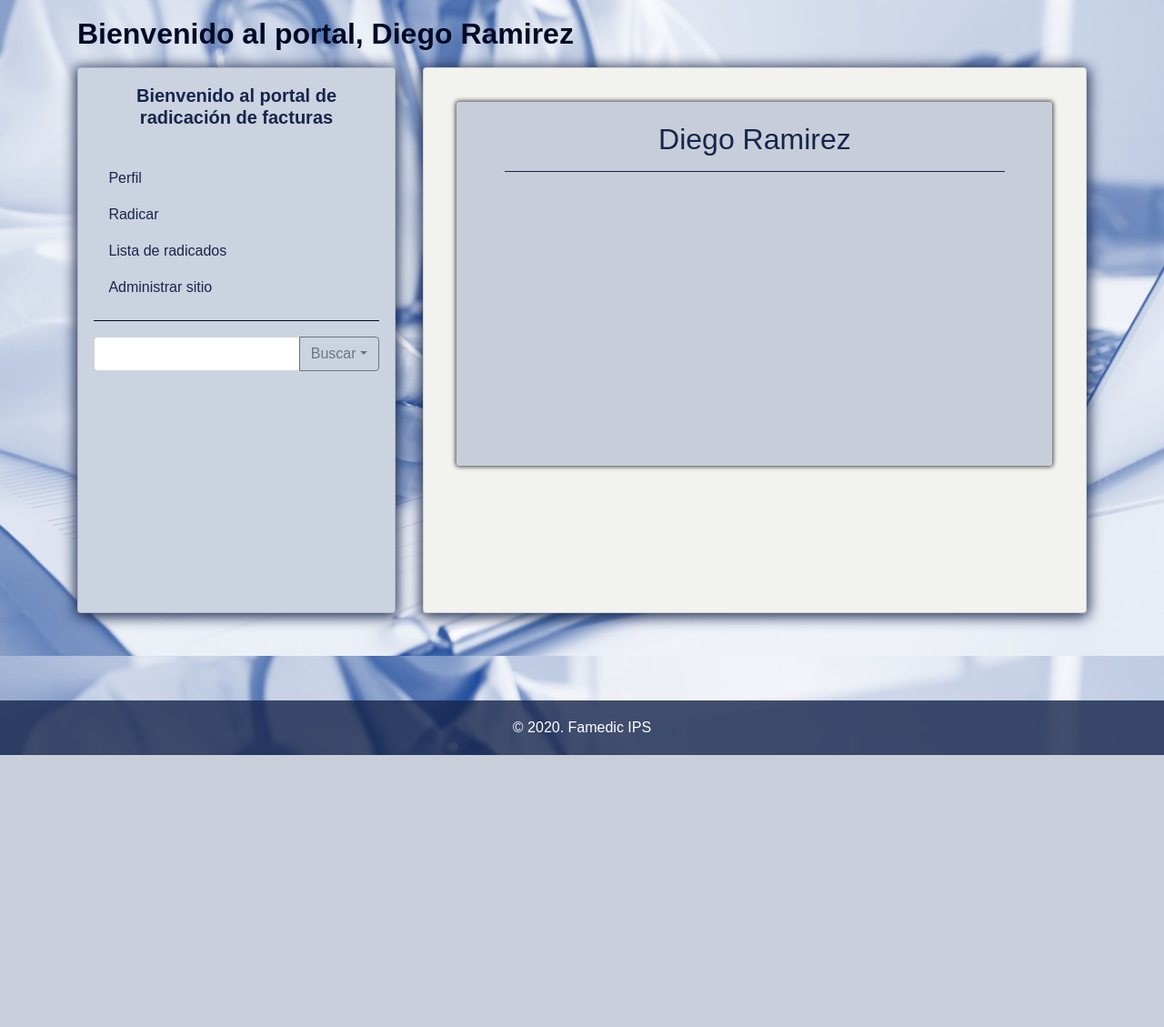
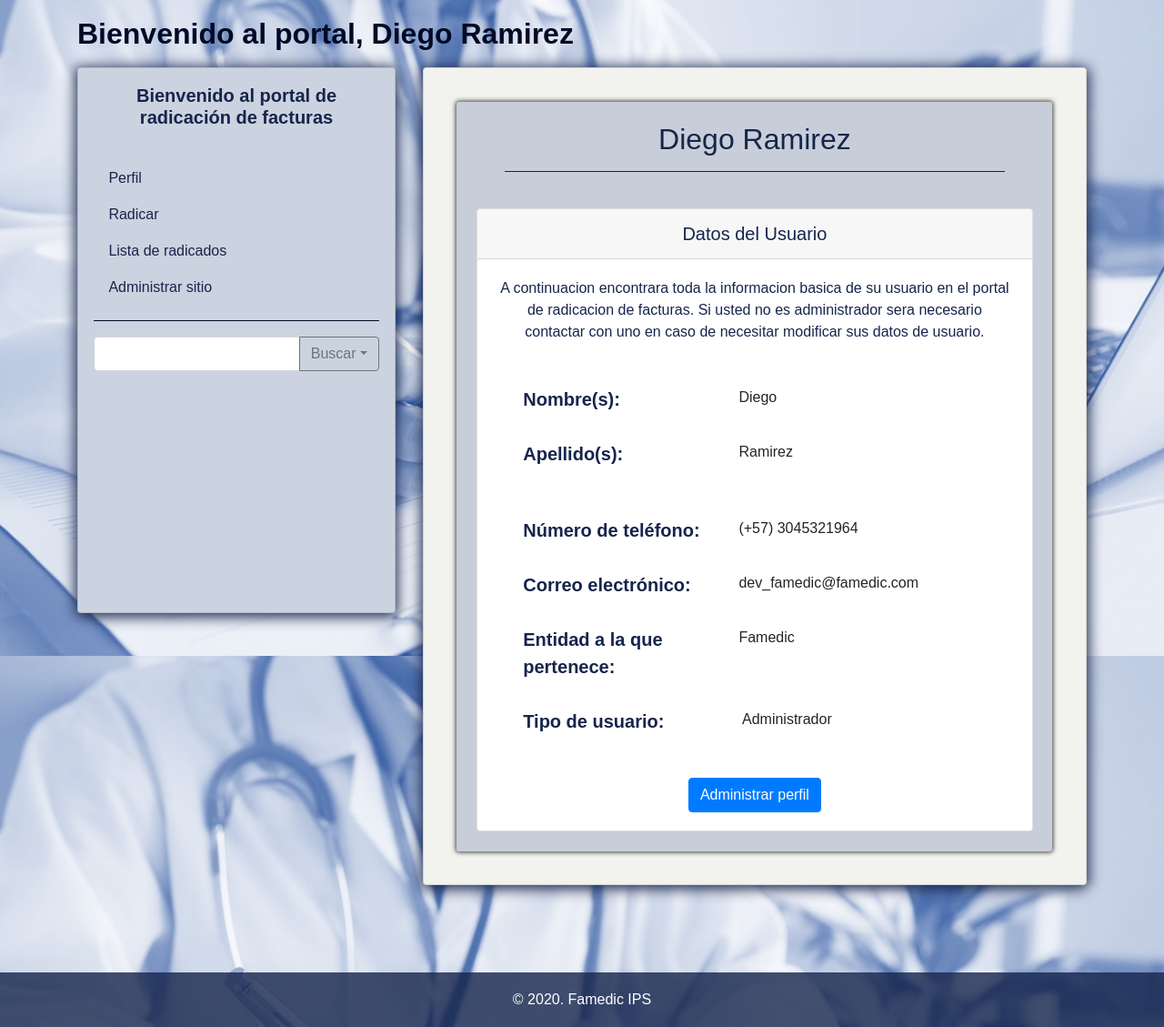
Before and after one commit to ricardoqp1997/FamedicPortal, a Django app: page /main/perfil/ in a window 1280 px wide. Shown: the part 132-1261 px from the top of the page at 91% size. Before the commit the page ends 962 px from the top, so only its background shows below. Run offline with Django 3.2, Linux system fonts and the light colour scheme; a user stored in the database is signed in; some libraries are stand-ins or nearby versions; some web fonts are replaced.

Commit message:
Implementación de perfil casi terminada

```diff
--- a/famedic_users/models.py
+++ b/famedic_users/models.py
@@ -138,6 +138,9 @@ class FamedicUser(AbstractBaseUser):
     def get_mail(self):
         return self.email
 
+    def get_location(self):
+        return self.location
+
     # propiedades del model de usuario
     @property
     def is_active(self):
--- a/portal_radicaciones/templates/FamedicDesign/PerfilUsuario.html
+++ b/portal_radicaciones/templates/FamedicDesign/PerfilUsuario.html
@@ -1,5 +1,7 @@
 {% extends 'BaseMainPage/BaseMain.html' %}
 {% load static %}
+
+{% block titulo %} {{ page_title }} {% endblock %}
 
 <!-- Bloque de contenido para la tarjeta 2 (derecha)-->
 {% block panel_main %}
@@ -10,7 +12,7 @@
            margin: 5%;
            padding: 3%;
            width: 655px;
-           height: 400px;
+           height: auto;
            background-color: #c8ced9;
            border-radius: 3px;
            -webkit-box-shadow: 0 0 5px 1px rgba(0,0,0,0.75);
@@ -23,6 +25,11 @@
             border-top: 1px solid #16254C;
             width: 550px;
        }
+       .monto_content{
+           padding-left: 30px;
+           text-align: left;
+           font-size: 20px;
+       }
        .aligment_text{
            text-align: left;
        }
@@ -33,6 +40,70 @@
         <h2>{{ user.get_full_name }}</h2>
 
         <hr class="perfil">
+
+        <br>
+
+        <div class="card">
+            <div class="card-header" style="font-size: 20px">
+                Datos del Usuario
+            </div>
+            <div class="card-body">
+                <p class="card-text">A continuacion encontrara toda la informacion basica de su usuario en el
+                portal de radicacion de facturas. Si usted no es administrador sera necesario contactar con uno
+                en caso de necesitar modificar sus datos de usuario.</p>
+                <br>
+
+                <div class="monto_content row form-group">
+                    <label for="idFactura" class="col-sm-5 col-form-label"><strong>Nombre(s):</strong></label>
+                    <div class="col-sm-7">
+                        <input type="text" readonly class="form-control-plaintext" id="idFactura" value="{{ user.get_first_name }}">
+                    </div>
+                </div>
+
+                <div class="monto_content row form-group">
+                    <label for="idFactura" class="col-sm-5 col-form-label"><strong>Apellido(s):</strong></label>
+                    <div class="col-sm-7">
+                        <input type="text" readonly class="form-control-plaintext" id="idFactura" value="{{ user.get_last_name }}">
+                    </div>
+                </div>
+                <br>
+
+                <div class="monto_content row form-group">
+                    <label for="idFactura" class="col-sm-5 col-form-label"><strong>Número de teléfono:</strong></label>
+                    <div class="col-sm-7">
+                        <input type="text" readonly class="form-control-plaintext" id="idFactura" value="(+57) {{ user.get_phone }}">
+                    </div>
+                </div>
+
+                <div class="monto_content row form-group">
+                    <label for="idFactura" class="col-sm-5 col-form-label"><strong>Correo electrónico:</strong></label>
+                    <div class="col-sm-7">
+                        <input type="text" readonly class="form-control-plaintext" id="idFactura" value="{{ user.get_mail }}">
+                    </div>
+                </div>
+
+                <div class="monto_content row form-group">
+                    <label for="idFactura" class="col-sm-5 col-form-label"><strong>Entidad a la que pertenece:</strong></label>
+                    <div class="col-sm-7">
+                        <input type="text" readonly class="form-control-plaintext" id="idFactura" value="{{ user.get_location }}">
+                    </div>
+                </div>
+
+                <div class="monto_content row form-group">
+                    <label for="idFactura" class="col-sm-5 col-form-label"><strong>Tipo de usuario:</strong></label>
+                    <div class="col-sm-7">
+                        <input type="text" readonly class="form-control-plaintext" id="idFactura" value="{% if user.is_admin %} Administrador {% else %} Usuario estandar {% endif %}">
+                    </div>
+                </div>
+
+                {% if user.is_admin %}
+                    <br>
+                    <a href="{% url 'admin' %}" class="btn btn-primary">Administrar perfil</a>
+                {% endif %}
+            </div>
+
+        </div>
+
     </div>
 
 {% endblock %}
```
